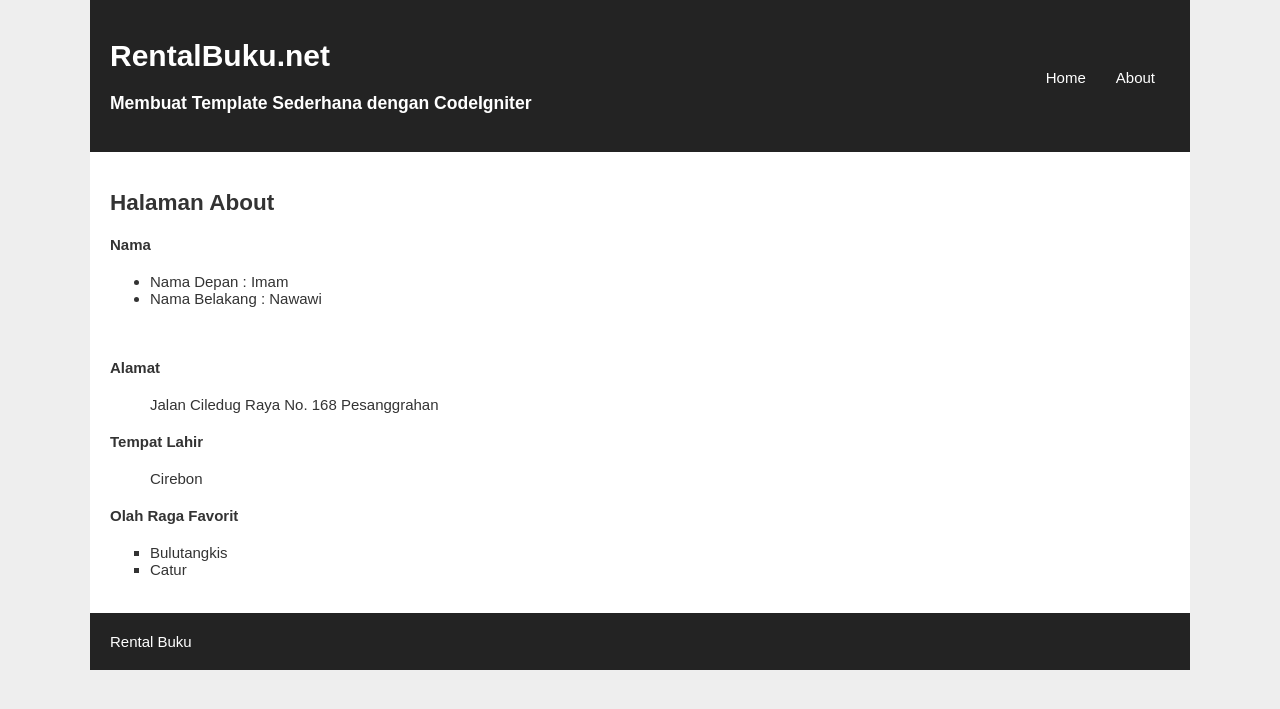
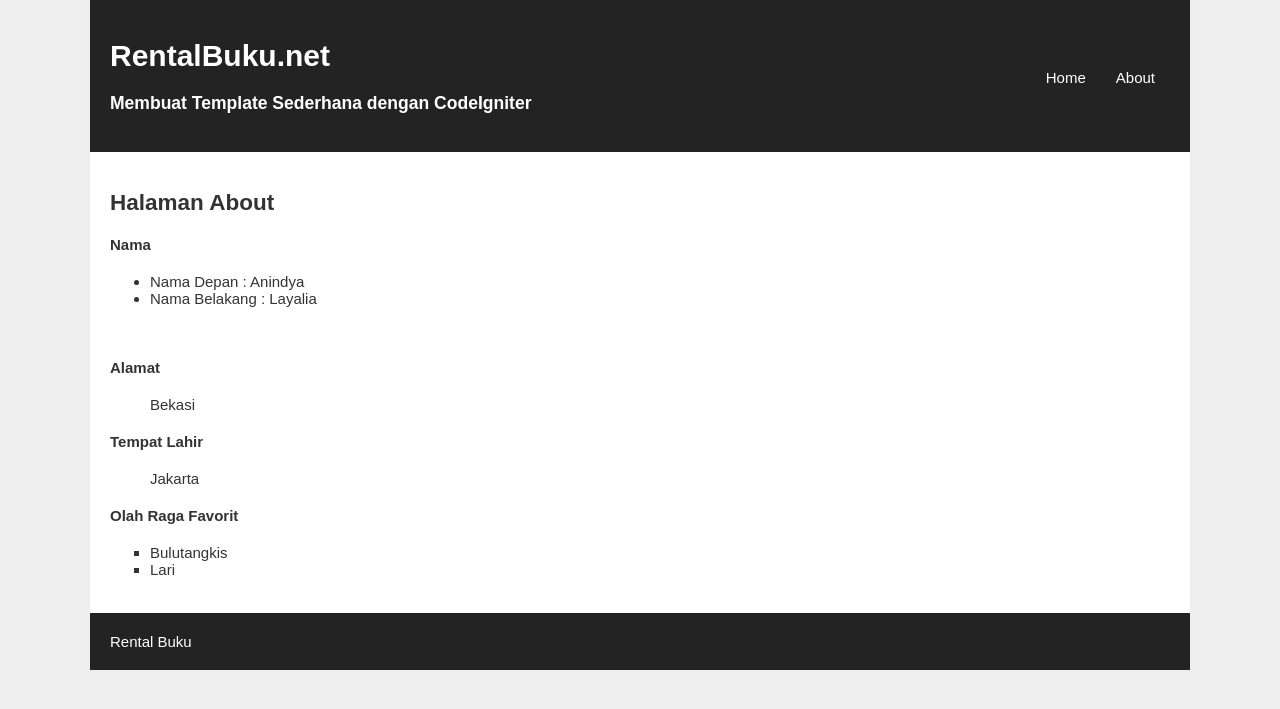
Before and after one commit to AnindyaHassya/WP2_AnindyaHassya, a CodeIgniter app: page /pustaka-booking/web/about in a window 1280 px wide. Shown: the part 21-730 px from the top of the page. Run offline with CodeIgniter, Linux system fonts and the light colour scheme.

Commit message:
P4 v_about.php

```diff
--- a/application/views/v_about.php
+++ b/application/views/v_about.php
@@ -2,24 +2,24 @@
 	<h1><?php echo $judul ?></h1>
 	<h4>Nama</h4>
 	<ul type="disc">
-		<li>Nama Depan : Imam</li>
-		<li>Nama Belakang : Nawawi</li>
+		<li>Nama Depan : Anindya </li>
+		<li>Nama Belakang : Layalia</li>
 	</ul>
 	<br>
 	<h4>Alamat</h4>
 	<ul type="none">
-		<li> Jalan Ciledug Raya No. 168 Pesanggrahan</li>
+		<li> Bekasi</li>
 	</ul>
 
 	<h4>Tempat Lahir</h4>
 	<ul type="none">
-		<li>Cirebon</li>
+		<li>Jakarta</li>
 	</ul>
 
 	<h4>Olah Raga Favorit</h4>
 	<ul type="square">
 		<li>Bulutangkis</li>
-		<li>Catur</li>
+		<li>Lari</li>
 	</ul>
 
 
```
